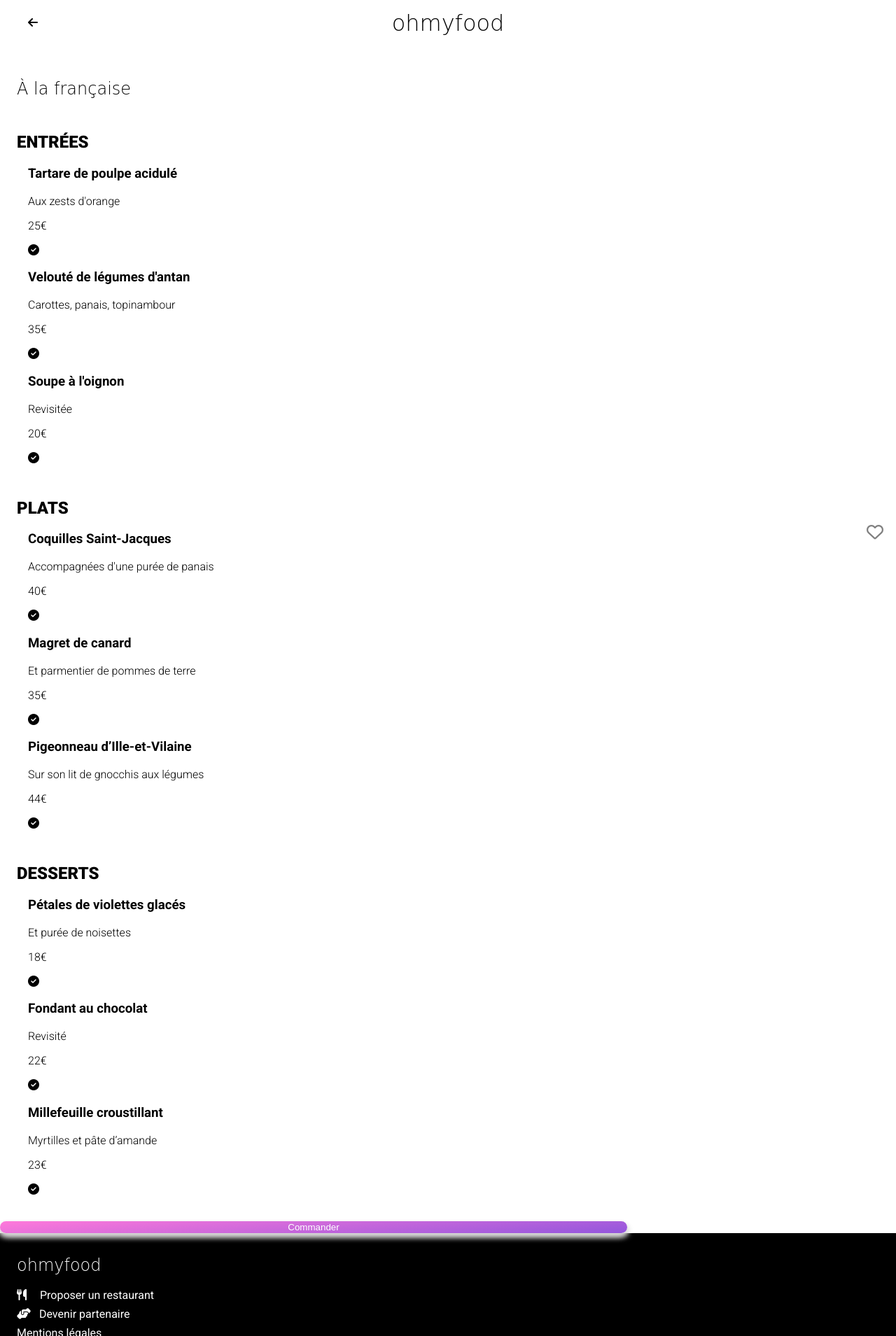
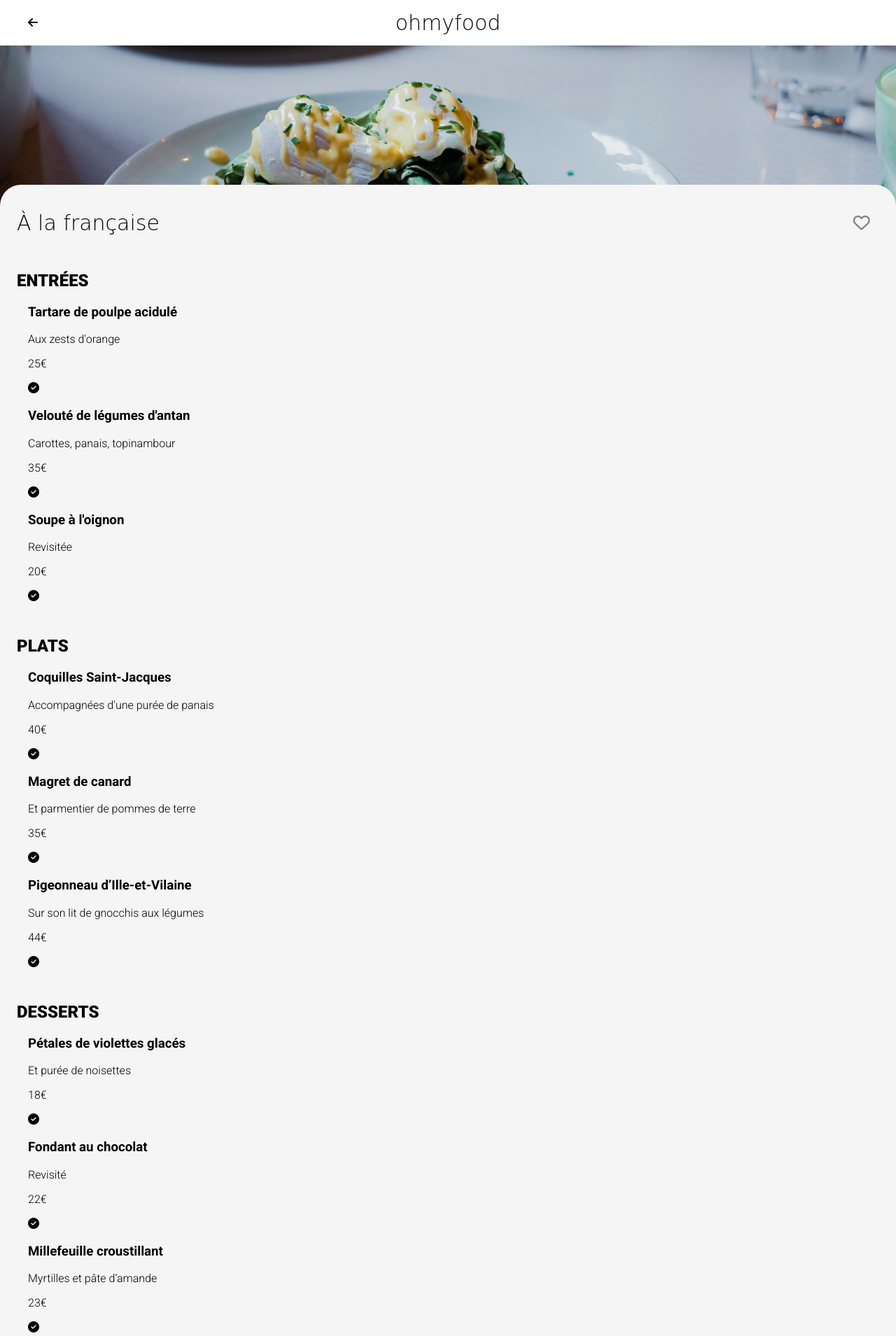
Before and after one commit to Maximilien-Feliu/MaximilienFeliu_3_20012021, a plain HTML site: page menus/ALaFrancaise.html in a window 1280 px wide. Shown: the top 1909 px of the page at 70% size. Drawn offline with Linux system fonts and the light colour scheme; a web font is replaced by a local one.

Commit message:
mise en page du header, de l'image et de l'entête de la page 'ALaFrancaise.html'

```diff
--- a/menus/ALaFrancaise.html
+++ b/menus/ALaFrancaise.html
@@ -18,13 +18,15 @@
 
     </header>
 
-    <div class="img_page_menu"></div>
+    <div class="img_page_menu"><img src="../images/ALaFrancaise.jpg" alt="image d'un plat chez A la française"></div>
 
-    <main>
+    <main class="page_menu">
 
+        <div class="title_like">
             <h2 class="font_header">&Agrave; la française</h2>
-        <button type="button" class="card_heart"><i class="far fa-heart"></i></button>
-        <div class="menu_heart_container"><i class="fas fa-heart card_heart--fulfill"></i></div>
+            <button type="button" class="card_heart heart_menu"><i class="far fa-heart"></i></button>
+            <i class="fas fa-heart card_heart--fulfill heart_menu--fulfill"></i>
+        </div>
 
         <section>
 
@@ -32,28 +34,34 @@
 
             <ul class="list_plates">
                 <li>
+                    <a href="#0">
                         <h3>Tartare de poulpe acidulé</h3>
                         <div class="plate_info_price">
                             <p>Aux zests d'orange</p>
                             <p class="bold">25&euro;</p>
                         </div>
                         <div class="plate_checked"><i class="fas fa-check-circle"></i></div>
+                    </a>
                 </li>
                 <li>
+                    <a href="#0">
                         <h3>Velouté de légumes d'antan</h3>
                         <div class="plate_info_price">
                             <p>Carottes, panais, topinambour</p>
                             <p class="bold">35&euro;</p>
                         </div>
                         <div class="plate_checked"><i class="fas fa-check-circle"></i></div>
+                    </a>
                 </li>
                 <li>
+                    <a href="#0">
                         <h3>Soupe à l'oignon</h3>
                         <div class="plate_info_price">
                             <p>Revisitée</p>
                             <p class="bold">20&euro;</p>
                         </div>
                         <div class="plate_checked"><i class="fas fa-check-circle"></i></div>
+                    </a>
                 </li>
             </ul>
         </section>
@@ -64,28 +72,34 @@
 
             <ul class="list_plates">
                 <li>
+                    <a href="#0">
                         <h3>Coquilles Saint-Jacques</h3>
                         <div class="plate_info_price">
                             <p>Accompagnées d'une purée de panais</p>
                             <p class="bold">40&euro;</p>
                         </div>
                         <div class="plate_checked"><i class="fas fa-check-circle"></i></div>
+                    </a>
                 </li>
                 <li>
+                    <a href="#0">
                         <h3>Magret de canard</h3>
                         <div class="plate_info_price">
                             <p>Et parmentier de pommes de terre</p>
                             <p class="bold">35&euro;</p>
                         </div>
                         <div class="plate_checked"><i class="fas fa-check-circle"></i></div>
+                    </a>
                 </li>
                 <li>
+                    <a href="#0">
                         <h3>Pigeonneau d’Ille-et-Vilaine</h3>
                         <div class="plate_info_price">
                             <p>Sur son lit de gnocchis aux légumes</p>
                             <p class="bold">44&euro;</p>
                         </div>
                         <div class="plate_checked"><i class="fas fa-check-circle"></i></div>
+                    </a>
                 </li>
             </ul>
         </section>
@@ -96,28 +110,34 @@
 
             <ul class="list_plates">
                 <li>
+                    <a href="#0">
                         <h3>Pétales de violettes glacés</h3>
                         <div class="plate_info_price">
                             <p>Et purée de noisettes</p>
                             <p class="bold">18&euro;</p>
                         </div>
                         <div class="plate_checked"><i class="fas fa-check-circle"></i></div>
+                    </a>
                 </li>
                 <li>
+                    <a href="#0">
                         <h3>Fondant au chocolat</h3>
                         <div class="plate_info_price">
                             <p>Revisité</p>
                             <p class="bold">22&euro;</p>
                         </div>
                         <div class="plate_checked"><i class="fas fa-check-circle"></i></div>
+                    </a>
                 </li>
                 <li>
+                    <a href="#0">
                         <h3>Millefeuille croustillant</h3>
                         <div class="plate_info_price">
                             <p>Myrtilles et pâte d’amande</p>
                             <p class="bold">23&euro;</p>
                         </div>
                         <div class="plate_checked"><i class="fas fa-check-circle"></i></div>
+                    </a>
                 </li>
             </ul>
         </section>
--- a/styles/sass/base/_base.scss
+++ b/styles/sass/base/_base.scss
@@ -12,11 +12,6 @@ h2{
     font-weight: $max-bold;
 }
 
-.font_header{
-    font-family: 'Shrikhand', cursive, sans-serif;
-    font-weight: lighter;
-}
-
 .shadow{
     box-shadow: $shadow;
 }
--- a/styles/sass/base/_typography.scss
+++ b/styles/sass/base/_typography.scss
@@ -1,7 +1,14 @@
 // font-size //
 $normal-size: 16px;
+$main-title: 30px;
 
 // font-weight //
 $normal-weight: 300;
 $max-bold: 900;
 $max-thin: 100;
+
+.font_header{
+    font-family: 'Shrikhand', cursive, sans-serif;
+    font-weight: lighter;
+    font-size: $main-title;
+}
--- a/styles/sass/components/_cards.scss
+++ b/styles/sass/components/_cards.scss
@@ -16,15 +16,3 @@
     border-radius: 10px;
     margin-top: 2em;
 }
-
-@mixin squareCardImg{
-    img{
-        width: 100%;
-        height: 70%;
-        margin-bottom: 0px;
-        padding: 0;
-        border-top-left-radius: 10px;
-        border-top-right-radius: 10px;
-        object-fit: cover;
-    }
-}
--- /dev/null
+++ b/styles/sass/components/_images.scss
@@ -0,0 +1,19 @@
+@mixin squareCardImg{
+    img{
+        width: 100%;
+        height: 70%;
+        margin-bottom: 0px;
+        padding: 0;
+        border-top-left-radius: 10px;
+        border-top-right-radius: 10px;
+        object-fit: cover;
+    }
+}
+
+@mixin imgFullCover{
+    img{
+        width: 100%;
+        height: 100%;
+        object-fit: cover;
+    }
+}
--- a/styles/sass/main.scss
+++ b/styles/sass/main.scss
@@ -12,12 +12,13 @@
 @import "./components/forms";
 @import "./components/lists";
 @import "./components/cards";
+@import "./components/images";
 @import "./components/animations";
 
 // layout //
 @import "./layout/header";
 @import "./layout/footer";
-@import "./layout/header_menus";
 
 // pages //
 @import "./pages/home";
+@import "./pages/menus";
--- /dev/null
+++ b/styles/sass/pages/_menus.scss
@@ -0,0 +1,32 @@
+.img_page_menu{
+    width: 100%;
+    height: 250px;
+    @include imgFullCover;
+}
+
+.page_menu{
+    background-color: $background-color;
+    margin-top: -3.2em;
+    padding: 0;
+    border-top-left-radius: 30px;
+    border-top-right-radius: 30px;
+    position: relative;
+}
+
+.title_like{
+    width: 100%;
+    height: 75px;
+    @include flexSpace(center, flex-start);
+    position: relative;
+
+    .heart_menu{
+        background-color: $background-color;
+        right: 1.3em;
+        bottom: 5px;
+    }
+
+    .heart_menu--fulfill{
+        right: 1.7em;
+        bottom: 9px;
+    }
+}
```
Also changed, not shown: styles/css/main.css, styles/sass/abstracts/_variables.scss (line endings or trailing spaces), 1 other file. Lines whose indentation alone changed are shown as unchanged.
